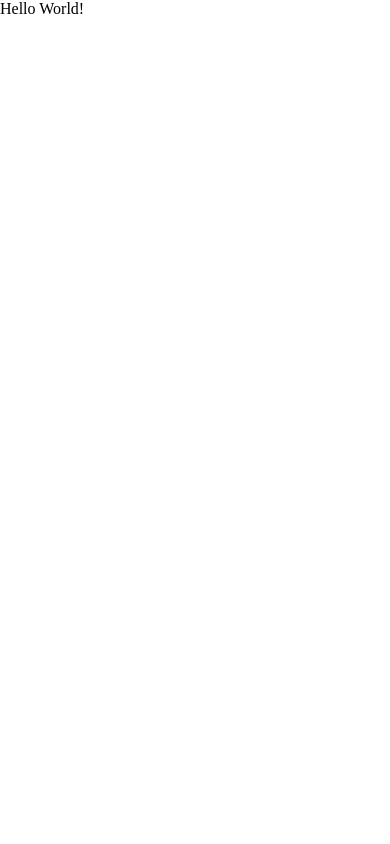
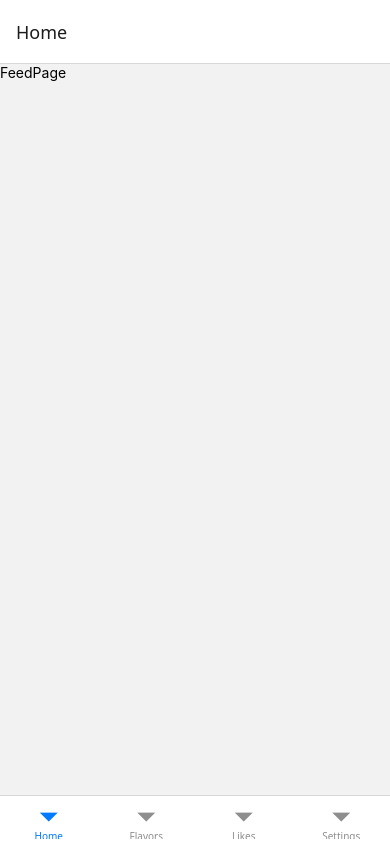
Before and after one commit to BubbleRSS/bubble-react-native, a React Native app: screen /Tabs in a window 390 px wide. Built offline with nearby package versions, Linux system fonts and the light colour scheme.

Commit message:
feat: implement basic routing

```diff
--- /dev/null
+++ b/gesture-handler.native.js
@@ -0,0 +1 @@
+import 'react-native-gesture-handler';
--- a/package.json
+++ b/package.json
@@ -18,6 +18,7 @@
     "@expo/vector-icons": "^14.0.2",
     "@react-navigation/bottom-tabs": "^7.0.0",
     "@react-navigation/native": "^7.0.0",
+    "@react-navigation/stack": "^7.0.3",
     "expo": "~52.0.7",
     "expo-blur": "~14.0.1",
     "expo-constants": "~17.0.3",
--- a/src/main/App.tsx
+++ b/src/main/App.tsx
@@ -1,10 +1,12 @@
+import '../../gesture-handler';
+
 import { ReactElement } from "react";
-import { View } from "react-native";
 import { registerRootComponent } from 'expo';
+import { Router } from '@/presentation/components/Router';
 
 function App(): ReactElement {
   return (
-    <View>Hello World!</View>
+    <Router />
   )
 }
 
--- a/src/main/factories/pages/index.ts
+++ b/src/main/factories/pages/index.ts
@@ -2,4 +2,3 @@ export * from './home-factory';
 export * from './flavors-factory';
 export * from './likes-factory';
 export * from './settings-factory';
-export * from './add-tea-factory';
--- /dev/null
+++ b/src/presentation/components/BottomTabNavigator/index.tsx
@@ -0,0 +1,40 @@
+import React, { FC } from 'react';
+import { createBottomTabNavigator } from '@react-navigation/bottom-tabs';
+import {
+  MakeHomeFactory,
+  MakeFlavorsFactory,
+  MakeLikesFactory,
+  MakeSettingsFactory
+} from '@/main/factories/pages';
+import { MaterialCommunityIcons } from '@expo/vector-icons';
+import { useNavigation } from "@react-navigation/native";
+
+const Tab = createBottomTabNavigator();
+
+export const BottomTabNavigator: FC = () => {
+  const navigation = useNavigation();
+
+  return (
+    <Tab.Navigator>
+      <Tab.Screen
+        name='Home'
+        component={MakeHomeFactory}
+      />
+
+      <Tab.Screen
+        name='Flavors'
+        component={MakeFlavorsFactory}
+      />
+
+      <Tab.Screen
+        name='Likes'
+        component={MakeLikesFactory}
+      />
+
+      <Tab.Screen
+        name='Settings'
+        component={MakeSettingsFactory}
+      />
+    </Tab.Navigator>
+  );
+};
--- /dev/null
+++ b/src/presentation/components/Router/index.tsx
@@ -0,0 +1,8 @@
+import React, { FC } from 'react';
+import { StackNavigator } from "@/presentation/components/StackNavigator";
+
+export const Router: FC = () => {
+  return (
+    <StackNavigator />
+  )
+}
--- /dev/null
+++ b/src/presentation/components/StackNavigator/index.tsx
@@ -0,0 +1,22 @@
+import { FC } from "react";
+import { createStackNavigator } from "@react-navigation/stack";
+import { NavigationContainer } from "@react-navigation/native";
+import { BottomTabNavigator } from "@/presentation/components/BottomTabNavigator";
+
+const Stack = createStackNavigator();
+
+export const StackNavigator: FC = () => {
+  return (
+    <NavigationContainer>
+      <Stack.Navigator>
+        <Stack.Screen
+          name='Tabs'
+          component={BottomTabNavigator}
+          options={{
+            headerShown: false
+          }}
+        />
+      </Stack.Navigator>
+    </NavigationContainer>
+  )
+}
```
Also changed, not shown: src/main/factories/pages/add-tea-factory.tsx (deleted, +0 -8 lines), src/presentation/pages/AddTea/index.tsx (deleted, +0 -10 lines), gesture-handler.js (added), 1 other file (tests, documents, lock files or other folders).
